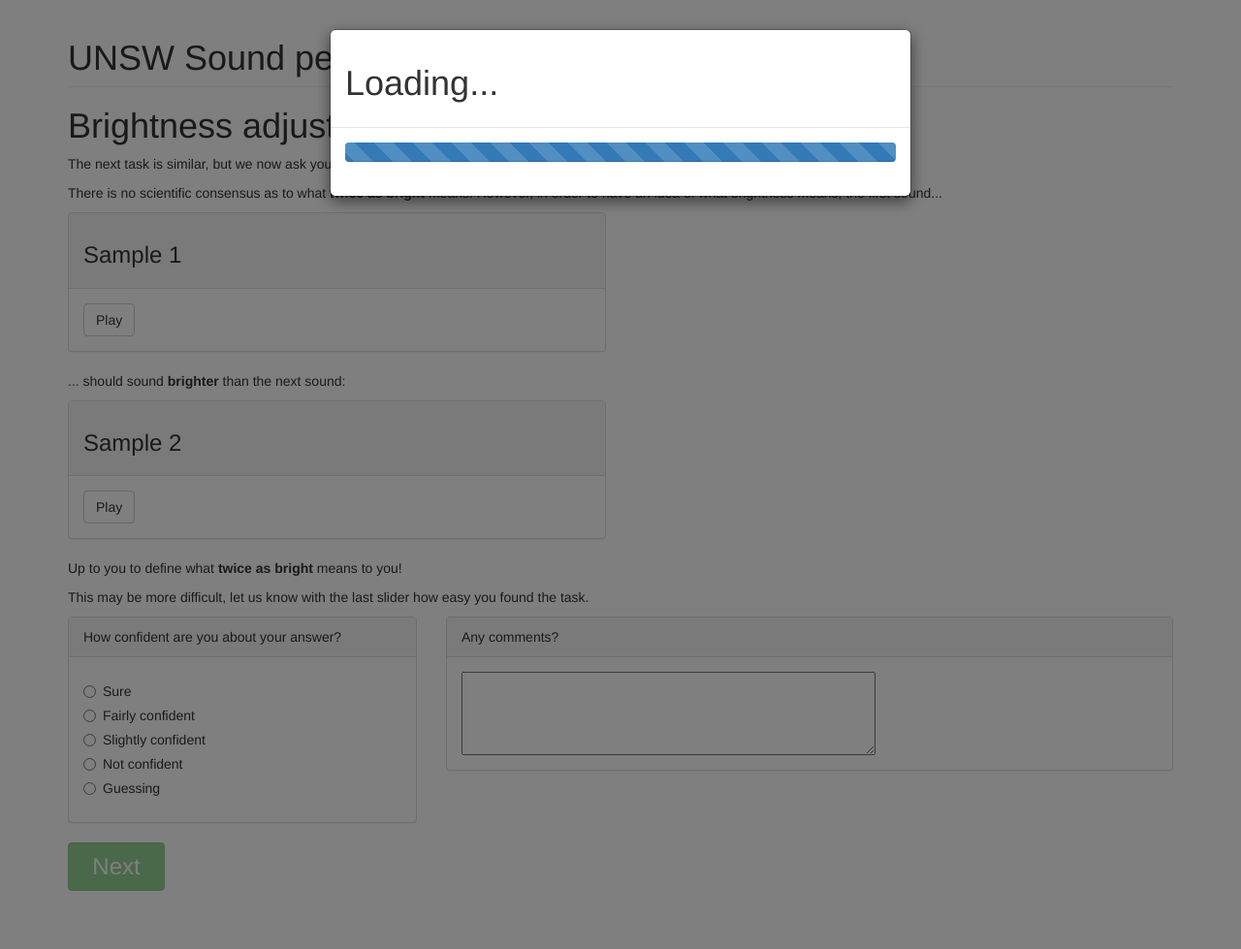
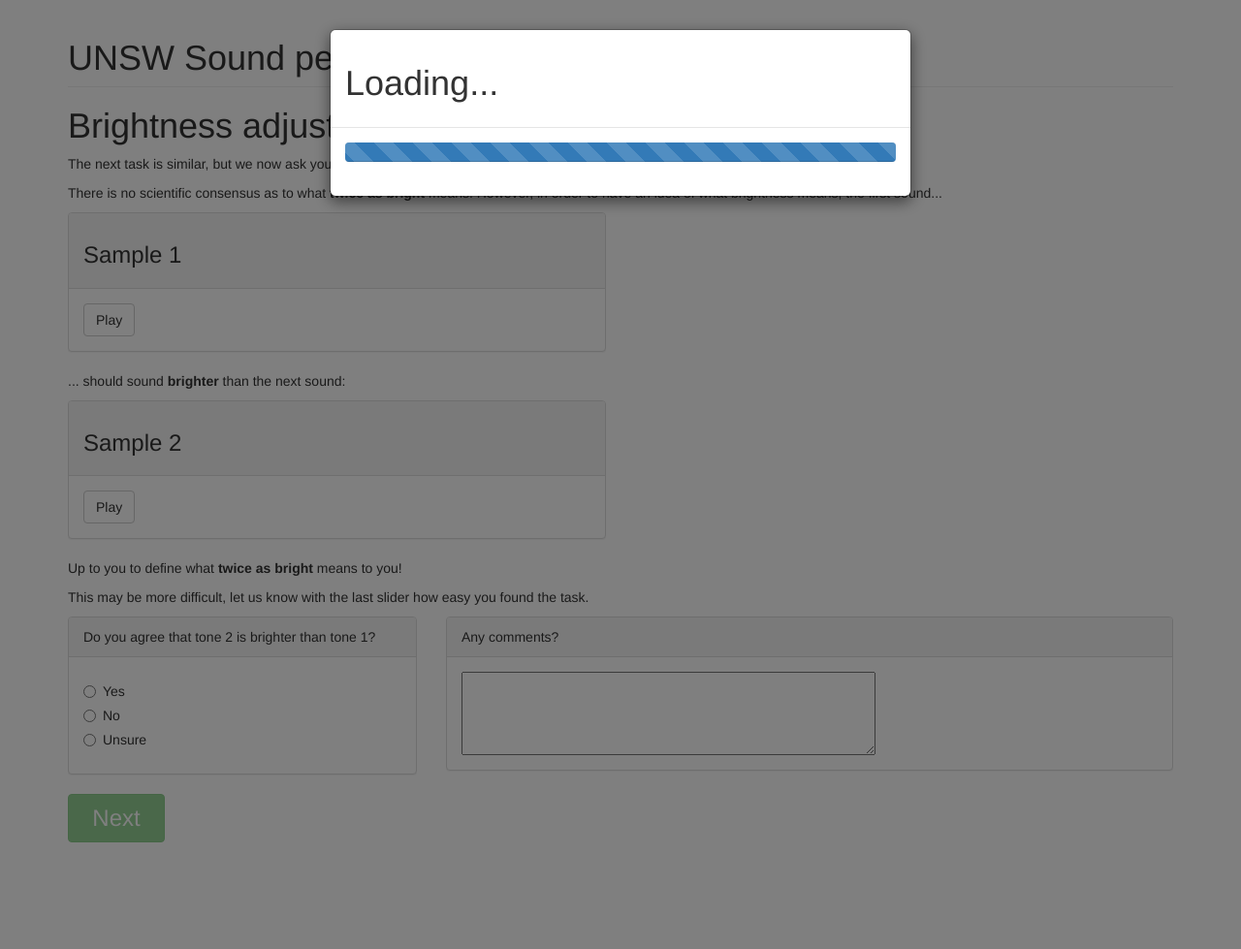
Before and after one commit to goiosunsw/DjangoSoundMatch, a Django app: template SoundRefAB/templates/SoundRefAB/trial_brightness_intro.html in a window 1280 px wide. Shown: the whole page at 97% size. Run offline with Django 3.2, Linux system fonts and the light colour scheme; the template is opened without the code that fills it, so the values that code supplies are empty; parts of the project's set-up code (start-up, migrations or seed data) failed here and were passed over; some libraries are stand-ins or nearby versions.

Commit message:
brightness info page similar to loudness

```diff
--- a/SoundRefAB/templates/SoundRefAB/trial_brightness_intro.html
+++ b/SoundRefAB/templates/SoundRefAB/trial_brightness_intro.html
@@ -8,13 +8,23 @@
 
 <script type="text/javascript">
 
+function getAnswer() {
+    var i, r = document.getElementsByName('answer');
+    for (i = 0; i < r.length; i++) {
+        if (r[i].checked) return r[i].value;
+    }
+    return '';
+}
 
 
 validateFormOnSubmit = function(theForm) {
     var valid = true;
-    valid = valid && validateAudio(theForm);
-    if (getConfidenceVal() == "") {
-        alert("Please rate before submitting!");
+    if (!validateAudio(theForm)){
+        return false;
+    }
+    if (getAnswer() == "") {
+        alertModal("Please answer the question!").showAlert();
+        $('#answer').closest('.panel').removeClass('panel-default').addClass('panel-warning');
         valid = false;
     }
     return valid;
@@ -81,10 +91,19 @@
    <div class="row">
      <div class="col-sm-4">
          <div class="panel panel-default">
-           <div class="panel-heading">How confident are you about your answer?</div>
+           <div class="panel-heading">Do you agree that tone 2 is brighter than tone 1?</div>
            <div class="panel-body">
-
-                {% include 'SoundRefAB/confidence_radio.html' %}
+                <div id="answer" class="control-group">
+                    <div class="radio">
+                      <label class="control-label"><input type="radio" name="answer" value="Y"> Yes</label>
+                    </div>
+                    <div class="radio">
+                      <label class="control-label"><input type="radio" name="answer" value="N"> No</label>
+                    </div>
+                    <div class="radio">
+                      <label class="control-label"><input type="radio" name="answer" value="U"> Unsure</label>
+                    </div>
+                </div>
            </div>
          </div>
 
```
